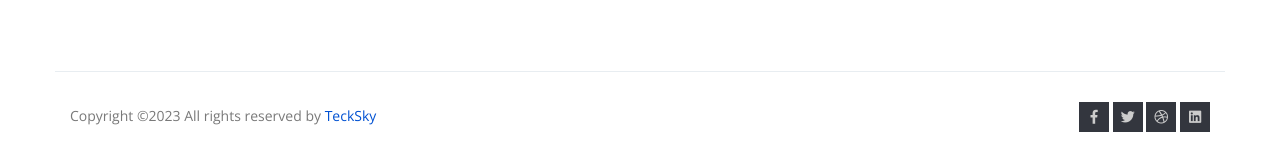
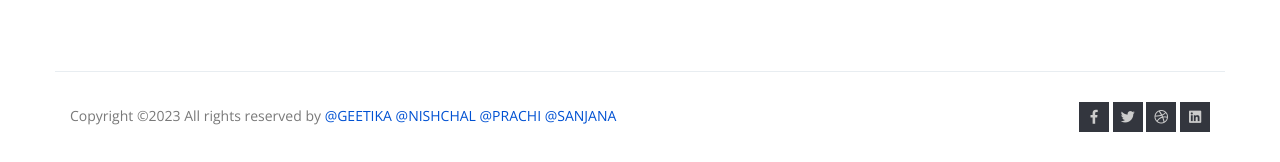
Before and after one commit to Missionproject/project, a Django app: page / in a window 1280 px wide. Shown: the part 2843-3005 px from the top of the page. Run offline with Django 3.2, Linux system fonts and the light colour scheme; some libraries are stand-ins or nearby versions; some web fonts are replaced.

Commit message:
adding project

```diff
--- a/core/templates/home.html
+++ b/core/templates/home.html
@@ -256,7 +256,7 @@
         <div class="row footer-bottom d-flex justify-content-between">
             <p class="col-lg-8 col-sm-12 footer-text m-0">
                 <!-- Link back to Colorlib can't be removed. Template is licensed under CC BY 3.0. -->
-Copyright &copy;<script>document.write(new Date().getFullYear());</script> All rights reserved <i class="" aria-hidden="true"></i> by <a href="https://colorlib.com" target="_blank">TeckSky</a>
+Copyright &copy;<script>document.write(new Date().getFullYear());</script> All rights reserved <i class="" aria-hidden="true"></i> by <a href="https://colorlib.com" target="_blank">@GEETIKA  @NISHCHAL @PRACHI @SANJANA</a>
 <!-- Link back to Colorlib can't be removed. Template is licensed under CC BY 3.0. -->
             </p>
             <div class="col-lg-4 col-sm-12 footer-social">
```
